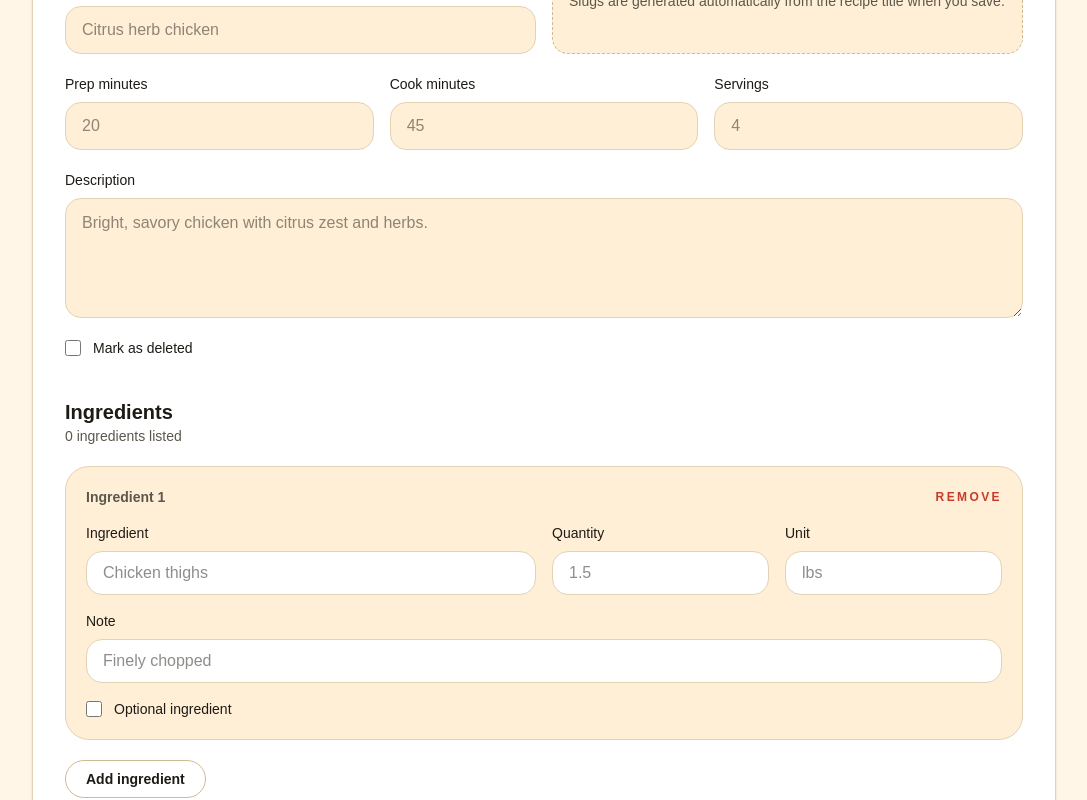
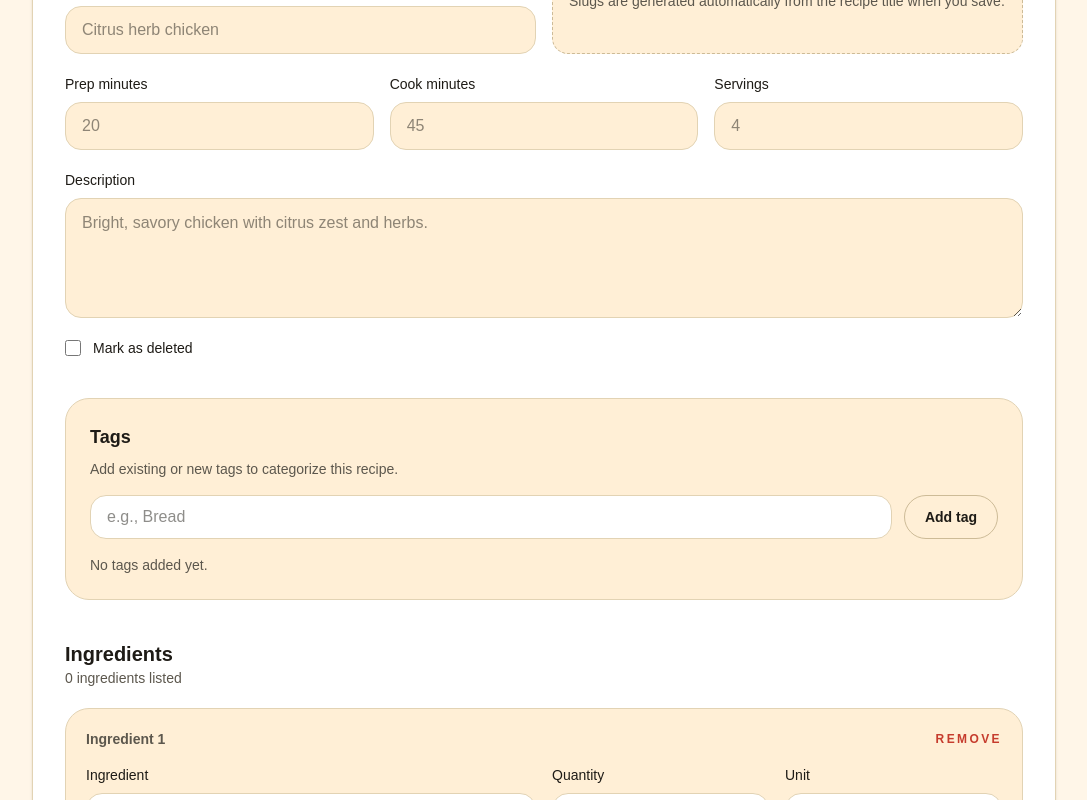
Before and after one commit to maxkasel96/the-kasel-cookbook, a Next.js app: page /admin/recipes/create in a window 1280 px wide. Shown: the part 420-1220 px from the top of the page, without its empty margins (96-1183 px from the left). Built offline with nearby package versions, Linux system fonts and the light colour scheme.

Commit message:
Add tag assignment to recipe create

```diff
--- a/src/app/admin/recipes/create/page.tsx
+++ b/src/app/admin/recipes/create/page.tsx
@@ -28,6 +28,8 @@ export default function AdminCreateRecipePage() {
   const [cookMinutes, setCookMinutes] = useState("");
   const [servings, setServings] = useState("");
   const [isDeleted, setIsDeleted] = useState(false);
+  const [tagInput, setTagInput] = useState("");
+  const [tags, setTags] = useState<string[]>([]);
   const [isSaving, setIsSaving] = useState(false);
   const [formError, setFormError] = useState<string | null>(null);
   const [formStatus, setFormStatus] = useState<string | null>(null);
@@ -99,6 +101,23 @@ export default function AdminCreateRecipePage() {
     setSteps((prev) => (prev.length > 1 ? prev.filter((step) => step.id !== id) : prev));
   };
 
+  const addTag = (value: string) => {
+    const normalized = value.trim();
+    if (!normalized) {
+      return;
+    }
+
+    setTags((prev) =>
+      prev.some((tag) => tag.toLowerCase() === normalized.toLowerCase())
+        ? prev
+        : [...prev, normalized]
+    );
+  };
+
+  const removeTag = (value: string) => {
+    setTags((prev) => prev.filter((tag) => tag !== value));
+  };
+
   const handleSave = async (status: "draft" | "published") => {
     setFormError(null);
     setFormStatus(null);
@@ -112,6 +131,18 @@ export default function AdminCreateRecipePage() {
     const parsedCookMinutes = cookMinutes ? Number(cookMinutes) : null;
     const parsedServings = servings ? Number(servings) : null;
 
+    const pendingTag = tagInput.trim();
+    const normalizedTags = pendingTag
+      ? tags.some((tag) => tag.toLowerCase() === pendingTag.toLowerCase())
+        ? tags
+        : [...tags, pendingTag]
+      : tags;
+
+    if (pendingTag) {
+      setTags(normalizedTags);
+      setTagInput("");
+    }
+
     const payload = {
       title: title.trim(),
       description: description.trim(),
@@ -120,6 +151,7 @@ export default function AdminCreateRecipePage() {
       servings: Number.isFinite(parsedServings) ? parsedServings : null,
       status,
       isDeleted,
+      tags: normalizedTags,
       ingredients: ingredients
         .map((ingredient) => ({
           ingredientText: ingredient.ingredientText.trim(),
@@ -261,6 +293,57 @@ export default function AdminCreateRecipePage() {
               />
               Mark as deleted
             </label>
+          </section>
+
+          <section className="flex flex-col gap-4 rounded-3xl border border-border bg-surface-2 p-6">
+            <div className="flex flex-col gap-2">
+              <h2 className="text-lg font-semibold">Tags</h2>
+              <p className="text-sm text-text-muted">
+                Add existing or new tags to categorize this recipe.
+              </p>
+            </div>
+            <div className="flex flex-wrap gap-3">
+              <input
+                className="h-11 min-w-[200px] flex-1 rounded-2xl border border-border bg-surface px-4 text-base text-foreground focus:border-focus focus:outline-none focus:ring-2 focus:ring-focus/40"
+                placeholder="e.g., Bread"
+                value={tagInput}
+                onChange={(event) => setTagInput(event.target.value)}
+                onKeyDown={(event) => {
+                  if (event.key === "Enter") {
+                    event.preventDefault();
+                    addTag(tagInput);
+                    setTagInput("");
+                  }
+                }}
+              />
+              <button
+                className="rounded-full border border-border-strong px-5 py-2 text-sm font-semibold text-foreground transition hover:border-accent-2 hover:text-accent-2"
+                type="button"
+                onClick={() => {
+                  addTag(tagInput);
+                  setTagInput("");
+                }}
+              >
+                Add tag
+              </button>
+            </div>
+            {tags.length > 0 ? (
+              <div className="flex flex-wrap gap-2">
+                {tags.map((tag) => (
+                  <button
+                    key={tag}
+                    className="flex items-center gap-2 rounded-full border border-border-strong px-4 py-1 text-sm font-medium text-foreground transition hover:border-danger hover:text-danger"
+                    type="button"
+                    onClick={() => removeTag(tag)}
+                  >
+                    {tag}
+                    <span className="text-xs uppercase tracking-[0.2em]">Remove</span>
+                  </button>
+                ))}
+              </div>
+            ) : (
+              <p className="text-sm text-text-muted">No tags added yet.</p>
+            )}
           </section>
 
           <section className="flex flex-col gap-5">
--- a/src/app/api/admin/recipes/route.ts
+++ b/src/app/api/admin/recipes/route.ts
@@ -18,6 +18,7 @@ type RecipePayload = {
   servings?: number | null;
   status?: "draft" | "published";
   isDeleted?: boolean;
+  tags?: string[];
   ingredients: RecipeIngredientPayload[];
   steps: string[];
 };
@@ -118,6 +119,75 @@ export async function POST(request: Request) {
       return NextResponse.json({ error: stepError.message }, { status: 500 });
     }
 
+    const tagNames =
+      body.tags
+        ?.map((tag) => tag.trim())
+        .filter(Boolean)
+        .filter(
+          (tag, index, self) =>
+            self.findIndex(
+              (item) => item.toLowerCase() === tag.toLowerCase()
+            ) === index
+        ) ?? [];
+
+    if (tagNames.length > 0) {
+      const { data: existingTags, error: existingTagsError } = await supabase
+        .from("tags")
+        .select("id, name")
+        .in("name", tagNames);
+
+      if (existingTagsError) {
+        await supabase.from("recipes").delete().eq("id", recipe.id);
+        return NextResponse.json(
+          { error: existingTagsError.message },
+          { status: 500 }
+        );
+      }
+
+      const existingTagNames = new Set(
+        existingTags?.map((tag) => tag.name.toLowerCase()) ?? []
+      );
+      const newTagNames = tagNames.filter(
+        (tag) => !existingTagNames.has(tag.toLowerCase())
+      );
+
+      let createdTags = existingTags ?? [];
+
+      if (newTagNames.length > 0) {
+        const { data: insertedTags, error: insertTagsError } = await supabase
+          .from("tags")
+          .insert(newTagNames.map((name) => ({ name })))
+          .select("id, name");
+
+        if (insertTagsError) {
+          await supabase.from("recipes").delete().eq("id", recipe.id);
+          return NextResponse.json(
+            { error: insertTagsError.message },
+            { status: 500 }
+          );
+        }
+
+        createdTags = [...createdTags, ...(insertedTags ?? [])];
+      }
+
+      const tagLinks = createdTags.map((tag) => ({
+        recipe_id: recipe.id,
+        tag_id: tag.id,
+      }));
+
+      const { error: tagLinkError } = await supabase
+        .from("recipe_tags")
+        .insert(tagLinks);
+
+      if (tagLinkError) {
+        await supabase.from("recipes").delete().eq("id", recipe.id);
+        return NextResponse.json(
+          { error: tagLinkError.message },
+          { status: 500 }
+        );
+      }
+    }
+
     return NextResponse.json({ id: recipe.id }, { status: 201 });
   } catch (error) {
     return NextResponse.json(
```
